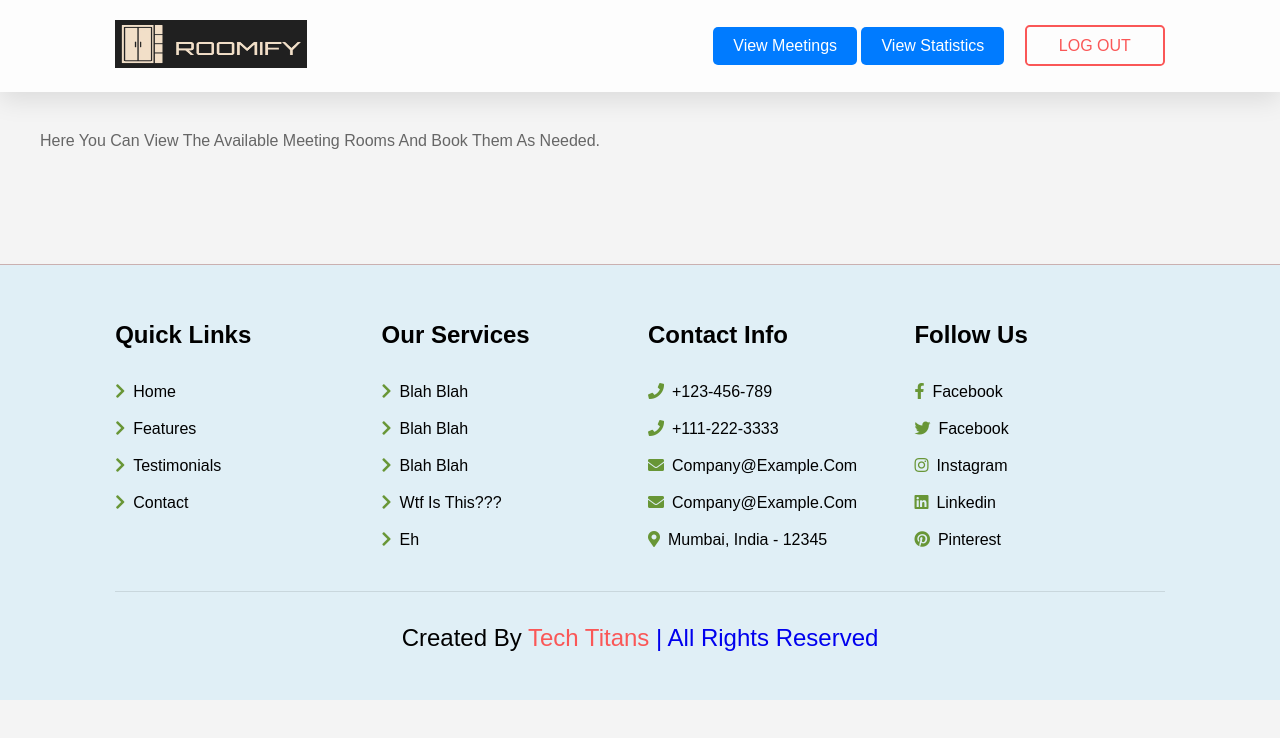
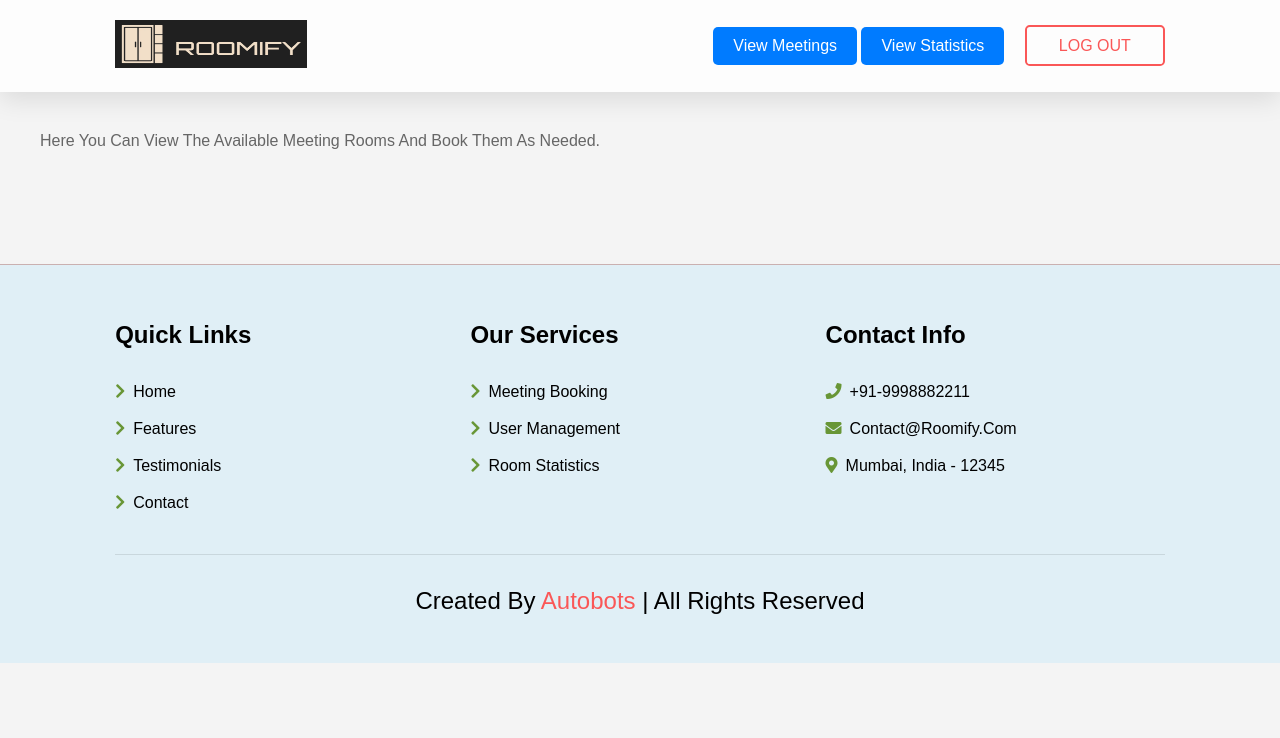
Before and after one commit to Prashant1709/Automated-Meeting-Room-Booking-System, a plain HTML site: page application/FrontEnd/ManagerPage/index.html in a window 1280 px wide. Drawn offline with Linux system fonts and the light colour scheme; files whose address does not match are found by name.

Commit message:
footers updated

```diff
--- a/application/FrontEnd/ManagerPage/index.html
+++ b/application/FrontEnd/ManagerPage/index.html
@@ -31,6 +31,8 @@
         <div id="roomsContainer" class="rooms-grid"></div>
     </div>
 
+    <!-- footer section starts  -->
+
     <section class="footer" id="footer">
         <div class="box-container">
             <div class="box">
@@ -44,39 +46,37 @@
 
             <div class="box">
                 <h3>our services</h3>
-                <a href="#"><i class="fas fa-chevron-right"></i>blah blah</a>
-                <a href="#"><i class="fas fa-chevron-right"></i>blah blah</a>
-                <a href="#"><i class="fas fa-chevron-right"></i>blah blah</a>
-                <a href="#"><i class="fas fa-chevron-right"></i>wtf is this???</a>
-                <a href="#"><i class="fas fa-chevron-right"></i>eh</a>
+                <a href="#"><i class="fas fa-chevron-right"></i>Meeting Booking</a>
+                <a href="#"><i class="fas fa-chevron-right"></i>User Management</a>
+                <a href="#"><i class="fas fa-chevron-right"></i>Room Statistics</a>
             </div>
 
             <div class="box">
                 <h3>contact info</h3>
-                <a href="#"><i class="fas fa-phone"></i>+123-456-789</a>
-                <a href="#"><i class="fas fa-phone"></i>+111-222-3333</a>
-                <a href="#"><i class="fas fa-envelope"></i>company@example.com</a>
-                <a href="#"><i class="fas fa-envelope"></i>company@example.com</a>
+                <a href="#"><i class="fas fa-phone"></i>+91-9998882211</a>
+                <a href="#"><i class="fas fa-envelope"></i>contact@roomify.com</a>
                 <a href="#"><i class="fas fa-map-marker-alt"></i>Mumbai, india - 12345</a>
             </div>
 
-            <div class="box">
+            <!-- <div class="box">
                 <h3>follow us</h3>
                 <a href="#"><i class="fab fa-facebook-f"></i>facebook</a>
                 <a href="#"><i class="fab fa-twitter"></i>facebook</a>
                 <a href="#"><i class="fab fa-instagram"></i>instagram</a>
                 <a href="#"><i class="fab fa-linkedin"></i>linkedin</a>
                 <a href="#"><i class="fab fa-pinterest"></i>pinterest</a>
-            </div>
+            </div> -->
         </div>
 
 
         <div class="credit">created by
-            <a href="https://www.youtube.com/channel/UCK5YMqyy_fjAtwgu9hjxXJg" target="_blank"><span>Tech Titans</span>
+            <span>Autobots</span>
                 |
                 all rights reserved</a>
         </div>
     </section>
+
+    <!-- footer section ends -->
     <script src="script.js"></script>
 </body>
 
```
Also changed, not shown: application/FrontEnd/AdminPage/admin.html (+12 -12 lines), application/FrontEnd/Homepage/index.html (+17 -23 lines).
